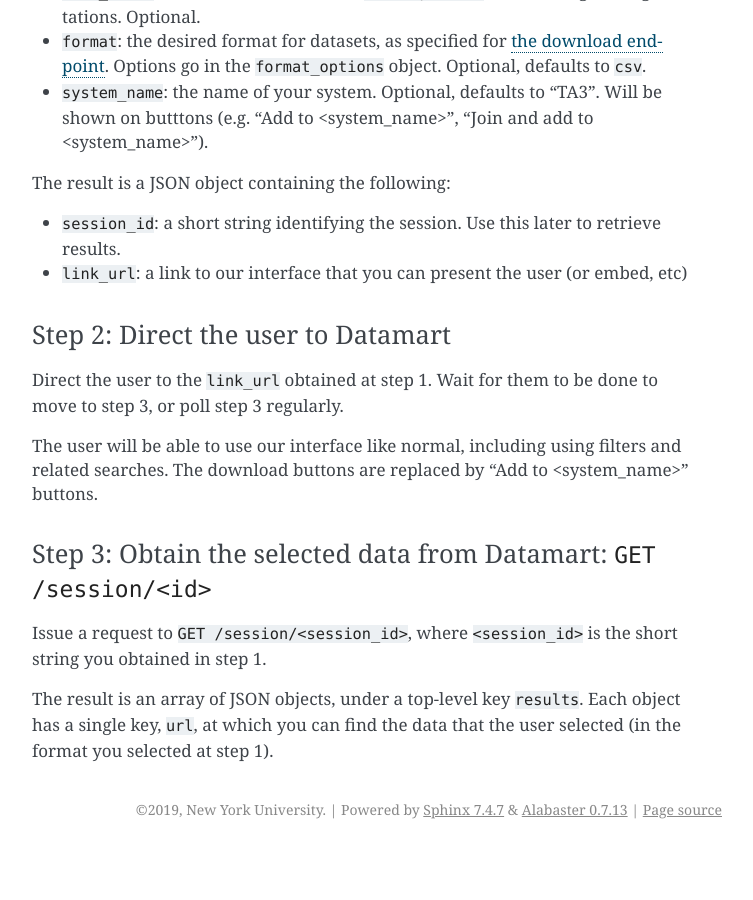
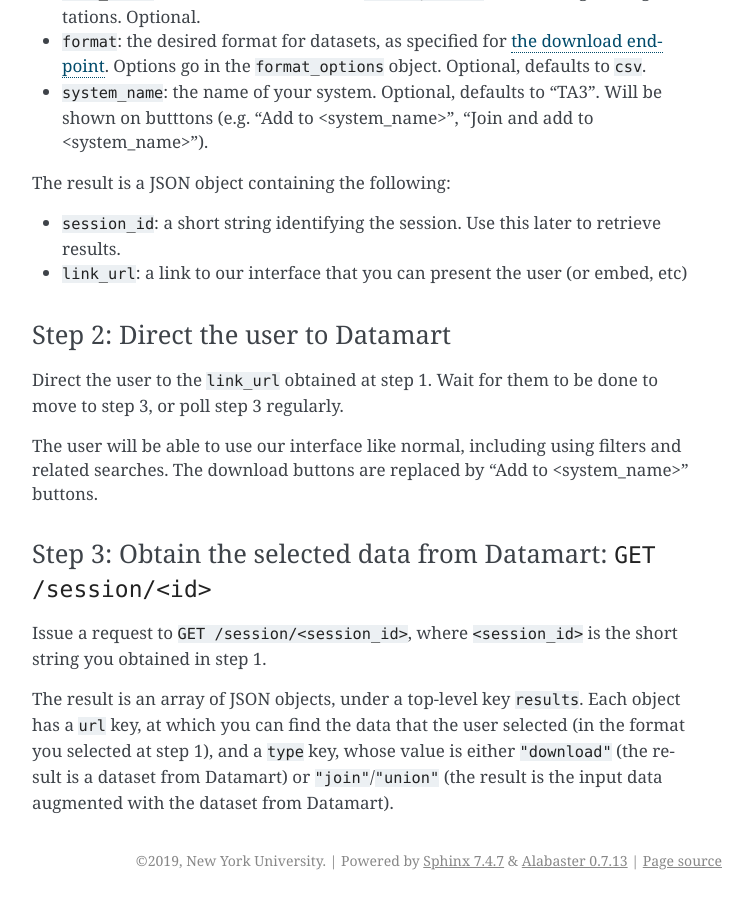
Before and after one commit to VIDA-NYU/auctus, a Sphinx documentation site: the page built from docs/restapi.rst, in a window 1280 px wide and 900 px high, scrolled down 3268 px. Shown: the whole window, without its empty margins (388-1141 px from the left). Built offline with Sphinx 7.4.7, drawn with Linux system fonts in a browser that asks for light colours; the version number is read from the project's files by our own code; before the commit the page ends 4117 px from its top, so only the background shows below that.

Commit message:
Update documentation for GET /session/...

```diff
--- a/docs/restapi.rst
+++ b/docs/restapi.rst
@@ -146,4 +146,4 @@ Step 3: Obtain the selected data from Datamart: ``GET /session/<id>``
 
 Issue a request to ``GET /session/<session_id>``, where ``<session_id>`` is the short string you obtained in step 1.
 
-The result is an array of JSON objects, under a top-level key ``results``. Each object has a single key, ``url``, at which you can find the data that the user selected (in the format you selected at step 1).
+The result is an array of JSON objects, under a top-level key ``results``. Each object has a ``url`` key, at which you can find the data that the user selected (in the format you selected at step 1), and a ``type`` key, whose value is either ``"download"`` (the result is a dataset from Datamart) or ``"join"``/``"union"`` (the result is the input data augmented with the dataset from Datamart).
```
